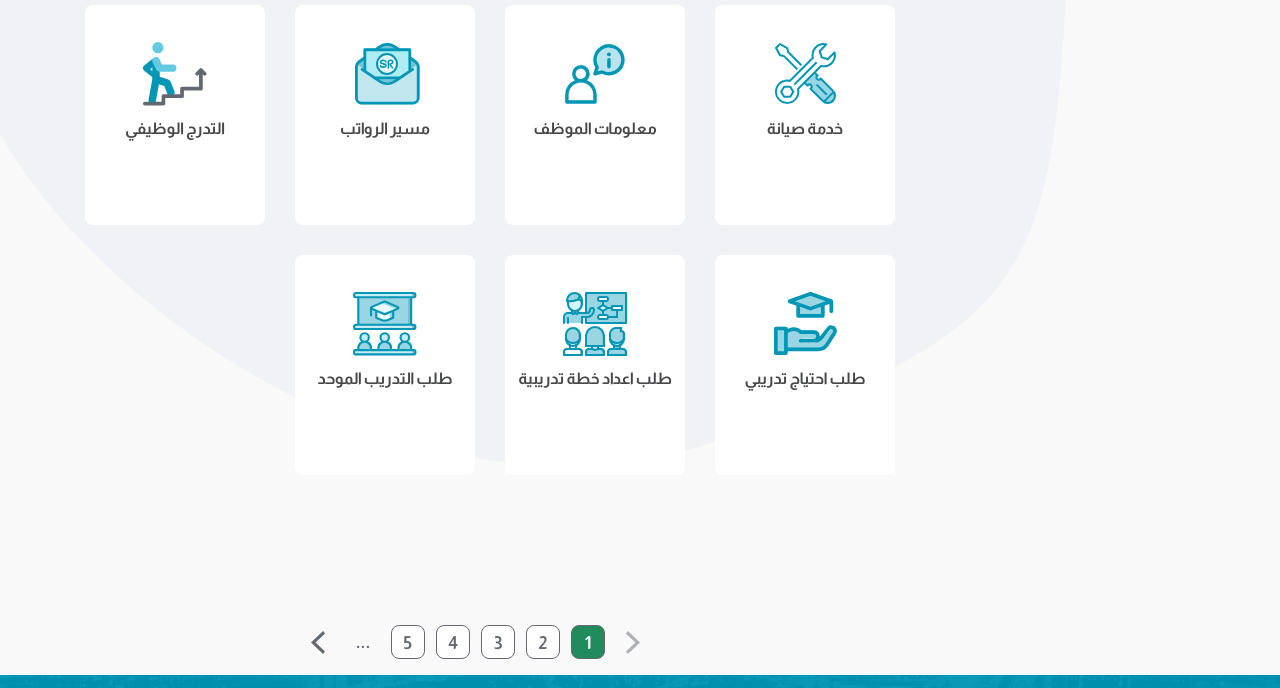
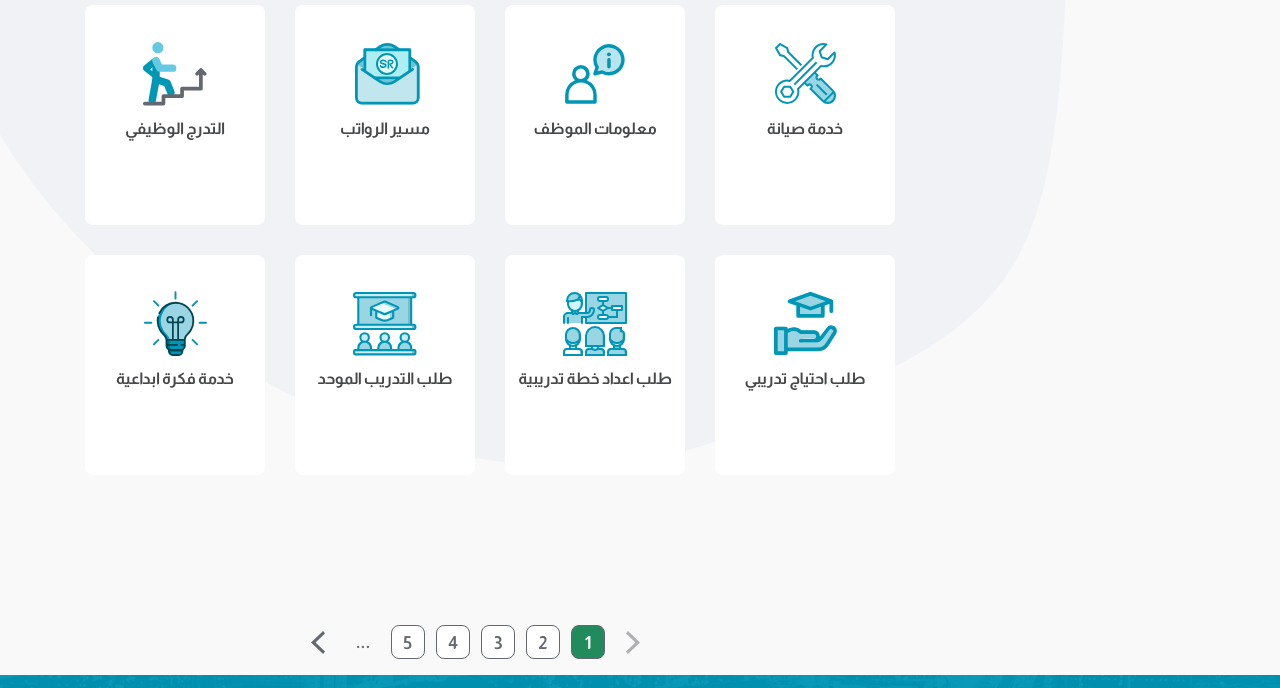
Before and after one commit to Osama-Desouky/SASO, a website: page ar/Services.html in a window 1280 px wide. Shown: the part 1449-2137 px from the top of the page. Drawn offline with nearby package versions, Linux system fonts and the light colour scheme; files whose address does not match are found by name.

Commit message:
icon added

```diff
--- a/ar/Services.html
+++ b/ar/Services.html
@@ -504,6 +504,14 @@
 <a href="#" class="service-guide">دليل المستخدم للخدمة</a>
                     </div>
                   </div>
+                  <div class="col-12 col-md-6 col-lg-4 col-xl-3">
+                    <div class="service-box">
+                      <img src="../assets/images/CreativeIdea-serv-icon.svg" alt="" srcset="">
+                      <h4>خدمة فكرة ابداعية</h4>
+                      <button type="button">إبدأ الخدمة</button>
+<a href="#" class="service-guide">دليل المستخدم للخدمة</a>
+                    </div>
+                  </div>
                 </div>
               </div>
               <div class="tab-pane fade" id="official-tasks" role="tabpanel" aria-labelledby="official-tasks-tab"></div>
```
Also changed, not shown: assets/images/CreativeIdea-serv-icon.svg (added).
